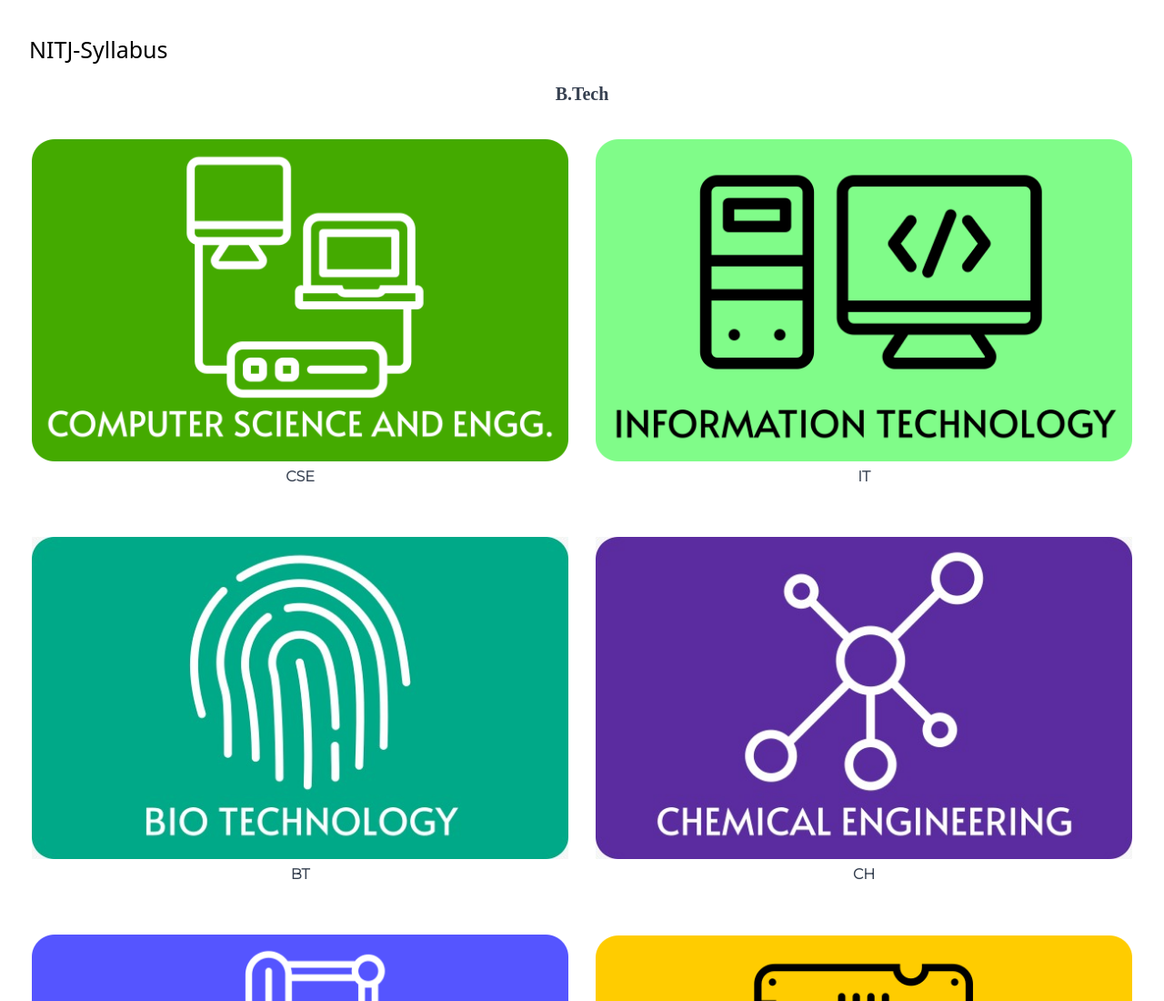
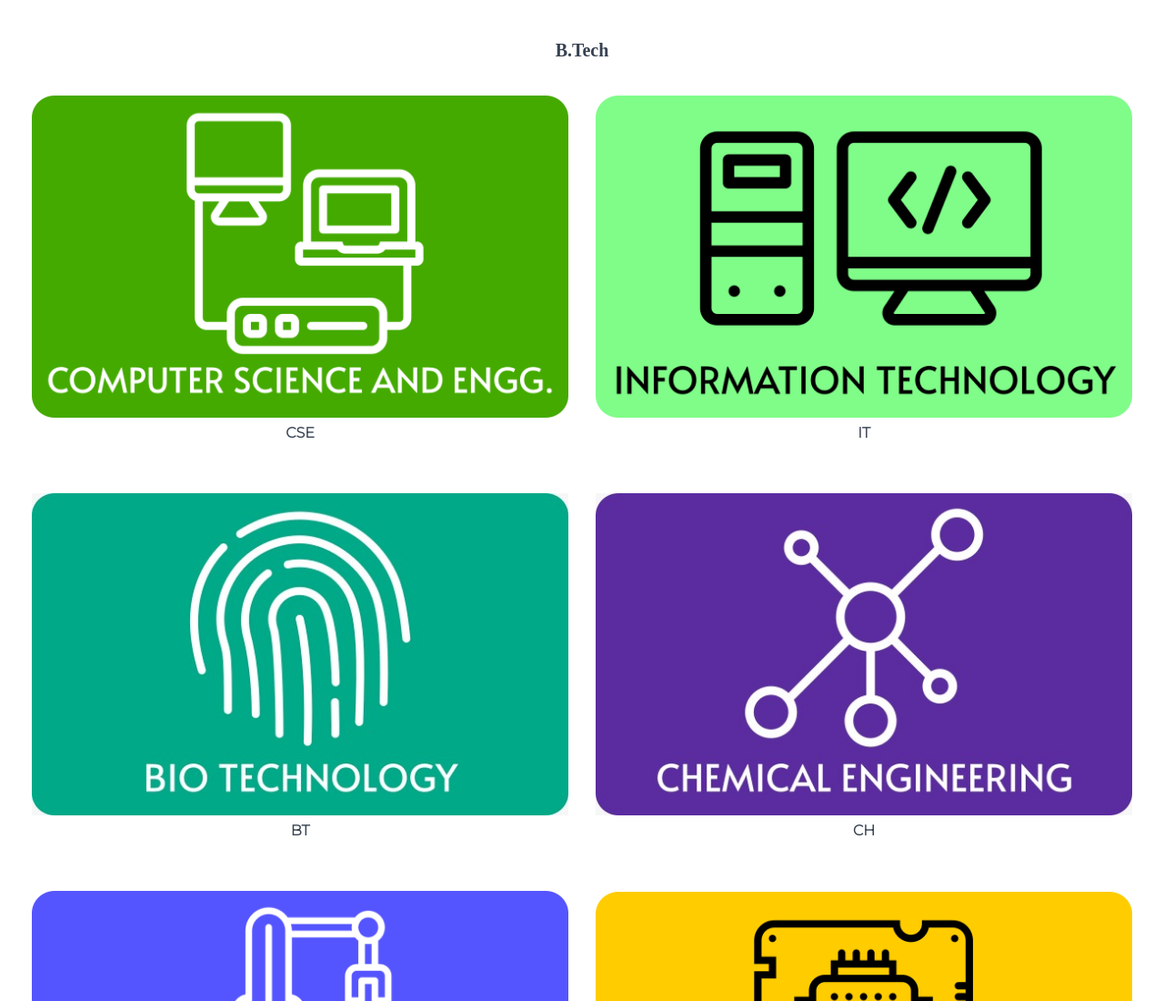
Before and after one commit to unicode-Ind/arvin, a plain HTML site: page index.html in a window 1280 px wide. Shown: the top 1100 px of the page at 91% size. Drawn offline with nearby package versions, Linux system fonts and the light colour scheme; a web font is replaced by a local one.

Commit message:
Update index.html

```diff
--- a/index.html
+++ b/index.html
@@ -27,27 +27,9 @@
 <body>
     <header class="text-gray-700 body-font">
         <div class="container mx-auto flex flex-wrap p-5 flex-col md:flex-row items-center" >
-            <a class="flex title-font font-medium items-center text-gray-900 mb-4 md:mb-0">
-                <!--svg xmlns="http://www.w3.org/2000/svg" fill="none" stroke="currentColor" stroke-linecap="round"
-                    stroke-linejoin="round" stroke-width="2" class="w-10 h-10 text-white p-2 bg-indigo-500 rounded-full"
-                    viewBox="0 0 24 24">
-                    <path d="M12 2L2 7l10 5 10-5-10-5zM2 17l10 5 10-5M2 12l10 5 10-5"></path>
-                </svg>-->
-                <span class="ml-3 text-xl" style="font-size:25px; color:black; padding-top:20px">NITJ-Syllabus</span>
-            </a>
-            <!-- <nav class="md:ml-auto flex flex-wrap items-center text-base justify-center">
-                <a class="mr-5 hover:text-gray-900">First Link</a>
-                <a class="mr-5 hover:text-gray-900">Second Link</a>
-                <a class="mr-5 hover:text-gray-900">Third Link</a>
-                <a class="mr-5 hover:text-gray-900">Fourth Link</a>
-            </nav>
-            <button
-                class="inline-flex items-center bg-gray-200 border-0 py-1 px-3 focus:outline-none hover:bg-gray-300 rounded text-base mt-4 md:mt-0">Button
-                <svg fill="none" stroke="currentColor" stroke-linecap="round" stroke-linejoin="round" stroke-width="2"
-                    class="w-4 h-4 ml-1" viewBox="0 0 24 24">
-                    <path d="M5 12h14M12 5l7 7-7 7"></path>
-                </svg>
-            </button> -->
+            <!-- <a class="flex title-font font-medium items-center text-gray-900 mb-4 md:mb-0">
+               <span class="ml-3 text-xl" style="font-size:25px; color:black; padding-top:20px">NITJ-Syllabus</span>
+            </a> -->
         </div>
 
 
```
